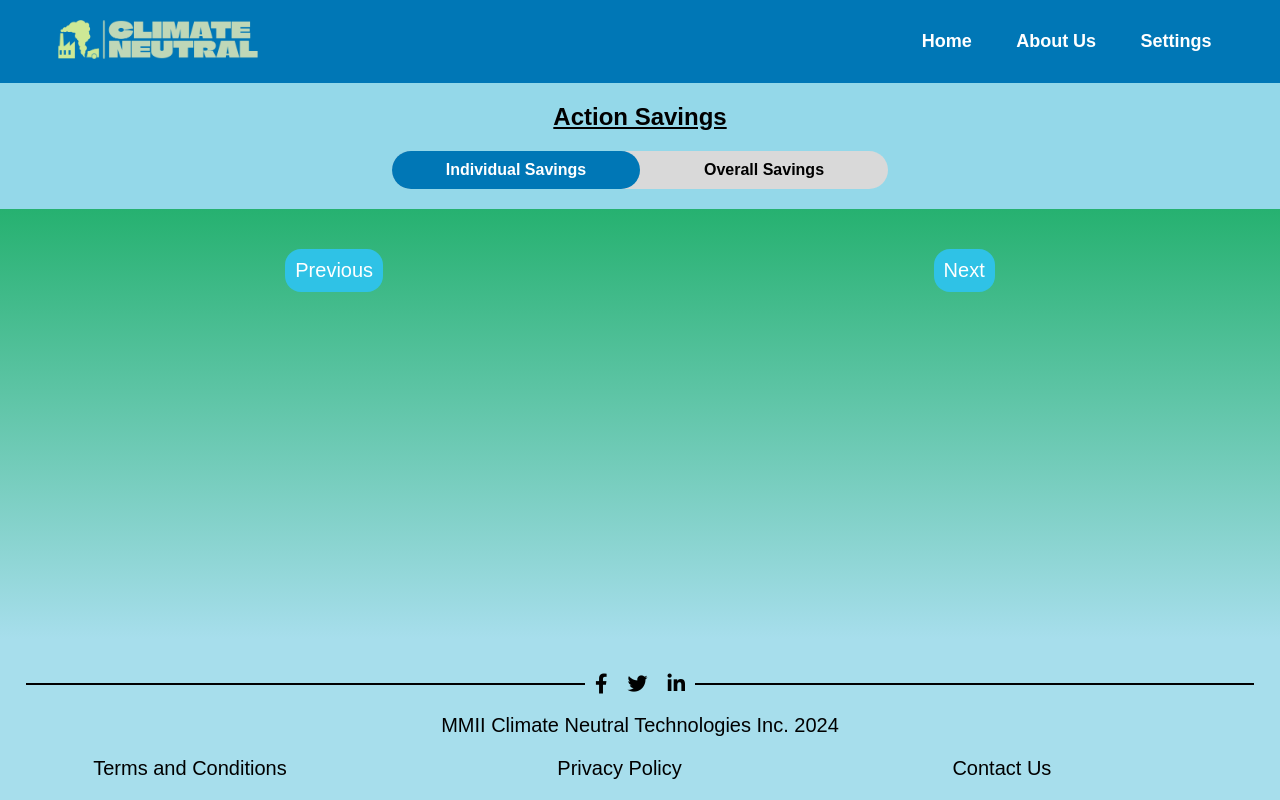
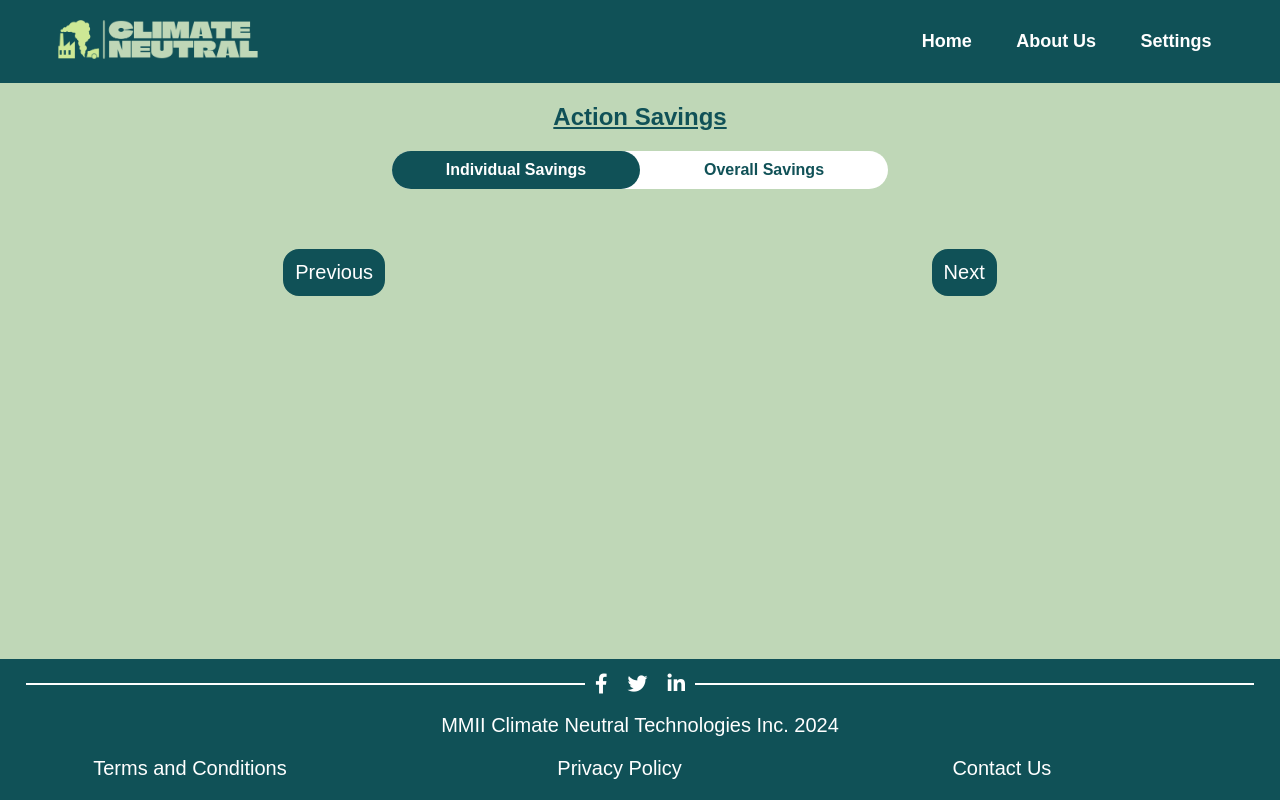
Before and after one commit to dhvani2510/climate-neutral-by-ecocoders, a website: page individualsavings.html in a window 1280 px wide. Drawn offline with Linux system fonts and the light colour scheme; no server answers.

Commit message:
Different design templates for different pages.

```diff
--- a/css/green-options-styles.css
+++ b/css/green-options-styles.css
@@ -1,6 +1,6 @@
 /* green-options-styles.css */
 .header2 {
-  background-color: #a7deec;
+  background: linear-gradient(180deg, #D1FFE9 , #BBECD5);
   color: black;
   padding: 20px;
   text-align: center;
@@ -12,8 +12,11 @@
   padding: 0;
 }
 
+.main{
+  background: linear-gradient(180deg, #BBECD5, #005a30);
+}
 #dynamic-divs {
-  background: linear-gradient(180deg, #26b170, #a7deec);
+  /* background: linear-gradient(180deg, #BBECD5, #005a30); */
   display: flex;
   flex-direction: column;
   padding: 10px 20px;
@@ -50,7 +53,7 @@
   outline: 1px solid white;
 
   .description {
-    background-color: #0b5624;
+    background-color: #0077b6;
     font-size: 20px;
     border-radius: 16px;
   }
@@ -179,3 +182,36 @@
 .item:hover .options {
   display: block;
 }
+
+
+.footer2 {
+  background: linear-gradient(180deg, #005a30, #609b7f);
+  color: black;
+  font-size: 20px;
+  width: -webkit-fill-available;
+  bottom: 0;
+  text-align: left;
+  padding: 20px 2% 10px 2%;
+}
+
+.direction-buttons1{
+  display: flex;
+  justify-content: space-around;
+  margin-top: 20px;
+
+  button {
+    background-color: #0077b6;
+    color: white;
+    border: 0;
+    border-radius: 16px;
+    padding: 10px;
+    font-size: 20px;
+
+    &:hover {
+      cursor: pointer;
+      background-color: #004a72;
+    }
+  }
+
+
+}
--- a/css/individual-savings-styles.css
+++ b/css/individual-savings-styles.css
@@ -1,3 +1,14 @@
+header {
+    background-color: #105157;
+    position: sticky;
+    top: 0;
+    z-index: 1;
+    color: #fff;
+    padding: 20px;
+    display: flex;
+    justify-content: space-between;
+}
+
 .vehicle-list {
     /* padding: 6vw 0vw; */
     /* margin: 6vw 0vw; */
@@ -17,7 +28,7 @@
 
 .vehicle-item .description
  {
-  color: white;
+  color: #105157;
   font-size: 20px;
   text-align: left;
   padding: 5px;
@@ -26,17 +37,15 @@
   margin: 10px 0;
 }
 
-.vehicle-list .vehicle-item:hover {
+.vehicle-item.selected .description, .vehicle-item:hover .description {
+    color: white;
+}
+.vehicle-list .vehicle-item:hover, .vehicle-item.selected {
     border-radius: 50px;
-    background-color: #0b5624;
+    background-color: #105157;
     font-size: 22px;
 }
 
-.vehicle-item.selected{
-    border-radius: 50px;
-    background-color: #0b5624;
-    font-size: 22px;
-}
 /*
 .vehicle-list button {
     color: white;
@@ -59,13 +68,14 @@
 .header2 {
     color: black;
     text-align: center;
-    background-color: #94d8e9;
+    background-color: #bfd7b7;
     padding: 20px;
 }
 
 .h2 {
     text-decoration: underline;
     margin-top: 0%;
+    color: #105157;
 }
 
 .action-savings {
@@ -74,12 +84,12 @@
     width: 40%;
     display: flex;
     border-radius: 40px;
-    background-color: #D9D9D9;
+    background-color: white;
     justify-content: space-around;
 }
 
 .action-savings a {
-    color: black;
+    color: #105157;
     border: none;
     font-weight: bold;
     cursor: pointer;
@@ -90,17 +100,14 @@
     text-decoration: none;
 }
 
-.action-savings a:hover {
-    background-color: #0077B6;
-}
-
-.action-savings a.active {
-    background-color: #0077B6;
+.action-savings a:hover,  .action-savings a.active {
+    background-color: #105157;
     color: white;
 }
 
 .main1 {
-    background: linear-gradient(180deg, #26B170, #a7deec);
+    /* background: linear-gradient(180deg, #26B170, #a7deec); */
+    background-color: #bfd7b7;
     display: flex;
     flex: 1;
     flex-direction: column;
@@ -122,7 +129,7 @@
 
 .savings-info {
     text-align: center;
-    color: black;
+    color: #105157;
 }
 
 .savings-info.hidden{
@@ -152,7 +159,8 @@
 .option-selected {
     font-size: 17px;
     margin-top: 10px;
-    background-color: #FAF3F3;
+    background-color: #105157;
+    color: white;
     align-items: center;
     width: max-content;
     margin: auto;
@@ -165,3 +173,87 @@
     transform: rotate(45deg);
     font-size: smaller;
 }
+
+.footer1 {
+    background-color: #105157;
+    color: whitex;
+    font-size: 20px;
+    width: -webkit-fill-available;
+    bottom: 0;
+    text-align: left;
+    padding: 0 2% 10px 2%;
+}
+
+.footer-text p {
+    text-align: center;
+    color: white;
+}
+
+.footer-links {
+    display: flex;
+    flex-direction: row;
+    align-items: center;
+    justify-content: space-around;
+}
+
+.footer-links a {
+    color: white;
+    text-decoration: none;
+}
+
+.footer-links a:hover {
+    text-decoration: underline;
+}
+
+.footer-icons {
+    display: flex;
+    align-items: center;
+}
+
+.footer-icons i {
+    margin: 0 10px;
+    color: white;
+}
+
+.footer-text {
+    margin: 10px 0;
+}
+
+
+.footer-start {
+    display: flex;
+    align-items: center;
+    justify-content: center;
+    margin-top: 15px;
+}
+
+.line {
+    height: 2px;
+    width: 50%;
+    background-color: white;
+}
+
+.direction-buttons1{
+  display: flex;
+  justify-content: space-around;
+  margin-top: 20px;
+
+  button {
+    background-color: #105157;
+    border : 2px solid #105157;
+    color: white;
+    border-radius: 16px;
+    padding: 10px;
+    font-size: 20px;
+
+    &:hover {
+      cursor: pointer;
+      border : 2px solid #105157;
+      /* background-color: #004a72; */
+      background-color: transparent;
+      color: #105157;
+    }
+  }
+
+
+}
--- a/css/overall-savings-styles.css
+++ b/css/overall-savings-styles.css
@@ -1,7 +1,19 @@
+header {
+    background-color: #0077B6;
+    position: relative;
+    top: 0;
+    z-index: 1;
+    color: #fff;
+    padding: 20px;
+    display: flex;
+    justify-content: space-between;
+}
+
 .header2 {
     color: black;
     text-align: center;
-    background-color: #94d8e9;
+    /* background: linear-gradient(180deg, #D1FFE9 , #BBECD5); */
+    background-color: #a7deec;
     padding: 20px;
 }
 
@@ -42,7 +54,8 @@
 }
 
 .main1 {
-    background: linear-gradient(180deg, #26B170, #a7deec);
+    /* background: linear-gradient(180deg, #BBECD5, #005a30); */
+    background-color: #a7deec;
     display: flex;
     flex-direction: column;
     padding: 10px;
@@ -113,3 +126,87 @@
     margin: auto;
     width: 50%;
 }
+
+.footer2 {
+    /* background: linear-gradient(180deg, #005a30, #609b7f); */
+    background-color: #0077B6;
+    color: white;
+    font-size: 20px;
+    width: -webkit-fill-available;
+    bottom: 0;
+    text-align: left;
+    padding: 0 2% 10px 2%;
+}
+
+
+.footer-text p {
+    text-align: center;
+    color: white;
+}
+
+.footer-links {
+    display: flex;
+    flex-direction: row;
+    align-items: center;
+    justify-content: space-around;
+}
+
+.footer-links a {
+    color: white;
+    text-decoration: none;
+}
+
+.footer-links a:hover {
+    text-decoration: underline;
+}
+
+.footer-icons {
+    display: flex;
+    align-items: center;
+}
+
+.footer-icons i {
+    margin: 0 10px;
+    color: white;
+}
+
+.footer-text {
+    margin: 10px 0;
+}
+
+
+.footer-start {
+    display: flex;
+    align-items: center;
+    justify-content: center;
+    margin-top: 15px;
+}
+
+
+.line {
+    height: 2px;
+    width: 50%;
+    background-color: white;
+}
+
+.direction-buttons1{
+    display: flex;
+    justify-content: space-around;
+    margin-top: 20px;
+
+    button {
+      background-color: #0077b6;
+      color: white;
+      border: 0;
+      border-radius: 16px;
+      padding: 10px;
+      font-size: 20px;
+
+      &:hover {
+        cursor: pointer;
+        background-color: #004a72;
+      }
+    }
+
+
+  }
--- a/css/styles.css
+++ b/css/styles.css
@@ -48,14 +48,14 @@ nav ul li a {
 }
 
 nav ul li a:hover {
-    color: #bfd7b7;
+    color: white;
     text-decoration: underline;
 
 }
 
 .footer {
     background-color: #a7deec;
-    color: black;
+    color: white;
     font-size: 20px;
     width: -webkit-fill-available;
     bottom: 0;
@@ -65,6 +65,7 @@ nav ul li a:hover {
 
 .footer-text p {
     text-align: center;
+    color: black;
 }
 
 .footer-links {
--- a/individualsavings.html
+++ b/individualsavings.html
@@ -58,14 +58,14 @@
                 </div>
             </div>
         </div>
-        <div class="direction-buttons">
+        <div class="direction-buttons1">
             <button id="goto_prevpage" class="button_prev" onclick="goToGreenOptions()">Previous</button>
             <button class="button_next" id="goto_nextpage" onclick="goToResultsPage()">Next</button>
         </div>
     </div>
     <!-- footer section, where all the content will be placed -->
 
-    <footer class="footer">
+    <footer class="footer1">
         <div class="footer-start">
             <div class="line"></div>
             <div class="footer-icons">
```
Also changed, not shown: green-options.html (+2 -2 lines), overallsavings.html (+2 -2 lines).
